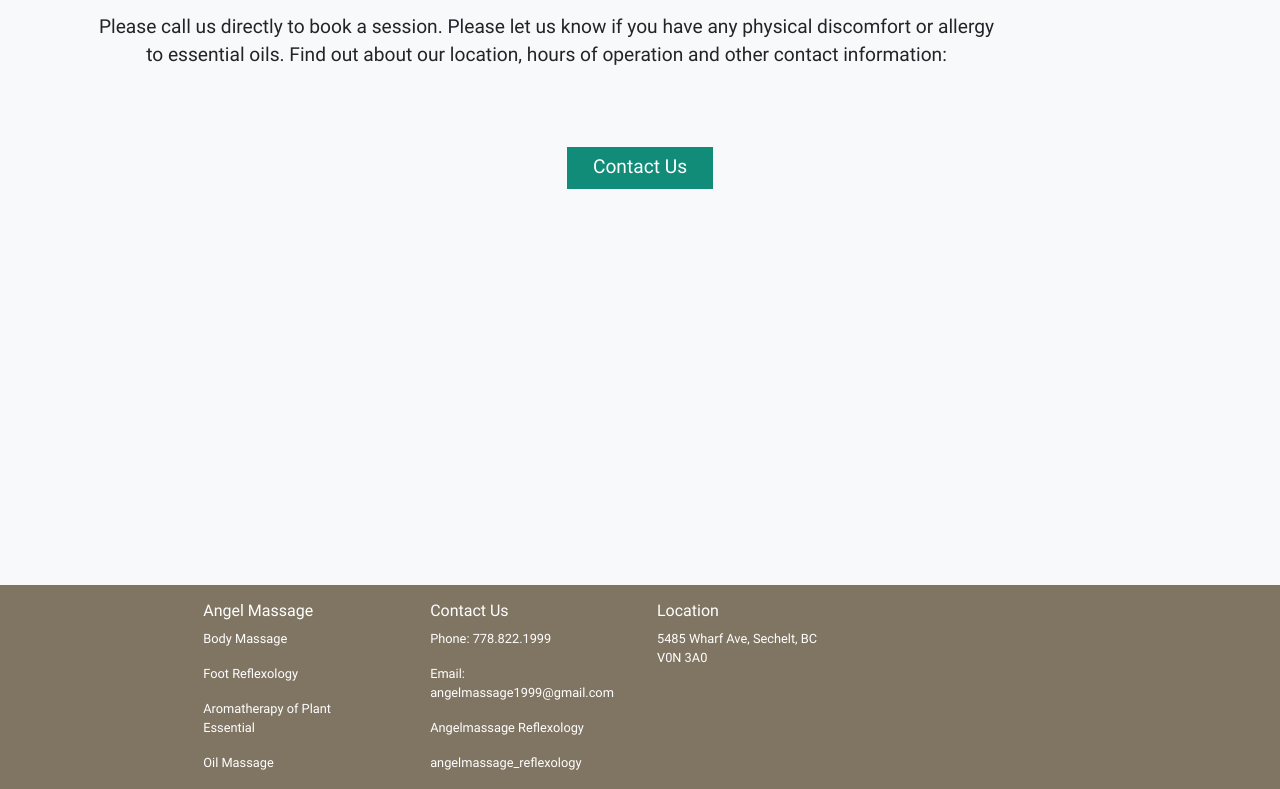
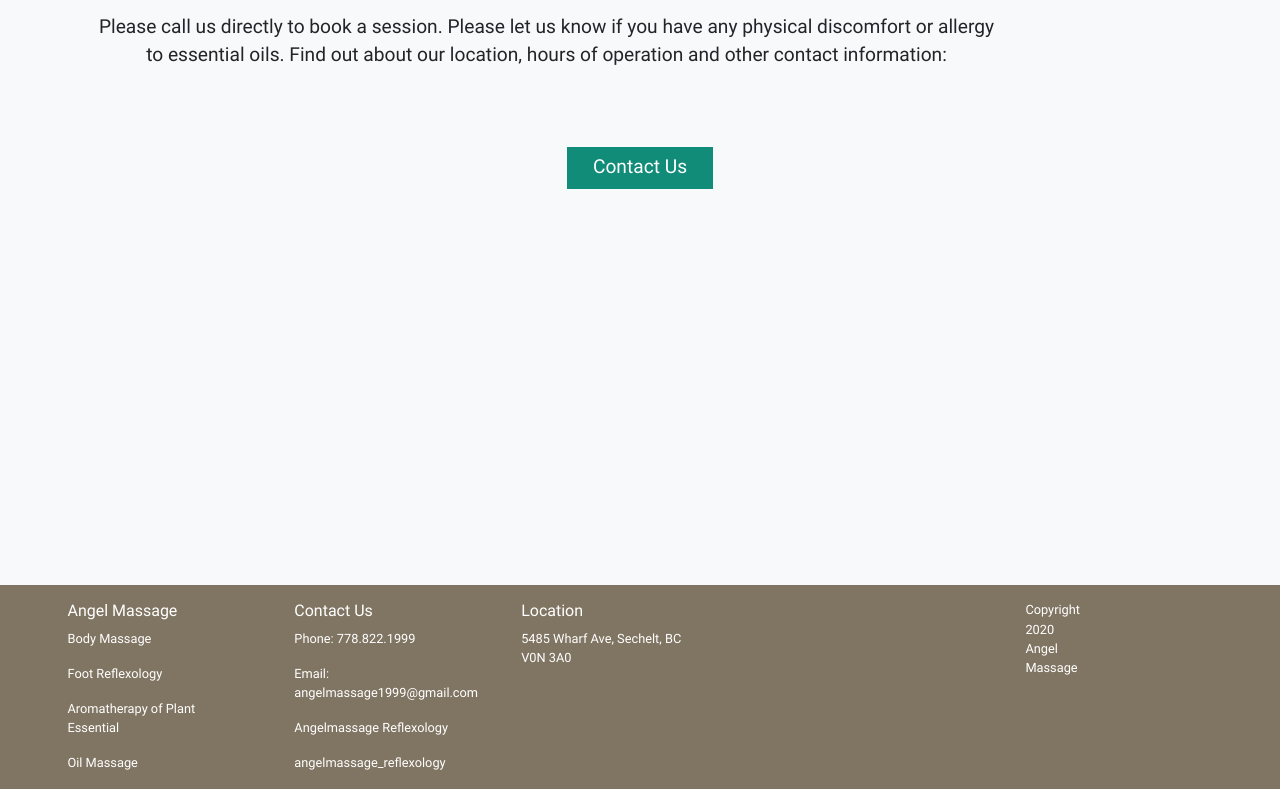
Before and after one commit to Nllai/AngelMessage, a plain HTML site: page index.html in a window 1280 px wide. Shown: the part 863-1652 px from the top of the page. Drawn offline with nearby package versions, Linux system fonts and the light colour scheme; grey boxes are pictures that could not be loaded.

Commit message:
update Home page

```diff
--- a/index.html
+++ b/index.html
@@ -161,11 +161,18 @@
                         <iframe src="https://www.google.com/maps/embed?pb=!1m18!1m12!1m3!1d2592.6887876634796!2d-123.75712948487211!3d49.47149476529569!2m3!1f0!2f0!3f0!3m2!1i1024!2i768!4f13.1!3m3!1m2!1s0x54863a6ebf5eba17%3A0x88eed0164dc3e538!2s5485%20Wharf%20Ave%2C%20Sechelt%2C%20BC%20V0N%203A3!5e0!3m2!1sen!2sca!4v1604374953946!5m2!1sen!2sca" width="150vw;" height="50vh" frameborder="0" style="border:0;" allowfullscreen="" aria-hidden="false" tabindex="0"></iframe>
 
                 </div>
-
-
-
         </div>
 <!--End footer-->
-<script src="./js/main.js"></script>
+        <hr style="padding: 0px; margin: 0px;">
+        <div class="contaier-fluid">
+            <div class="row col-lg-12 copyright font-light mx-auto" style="padding: 0 2.5em 0 2.5em; font-size: 1vw;">
+                <div class="col-lg-3">
+                    <p class="copyright text-white" style="padding: 15px 0 15px 0; margin: 0px;">Copyright 2020 Angel Massage</p>
+                </div>
+            </div>
+        </div>
+
+        <script src="./js/main.js"></script>
+
     </body>
 </html>
```
Also changed, not shown: css/main.css (line endings or trailing spaces).
